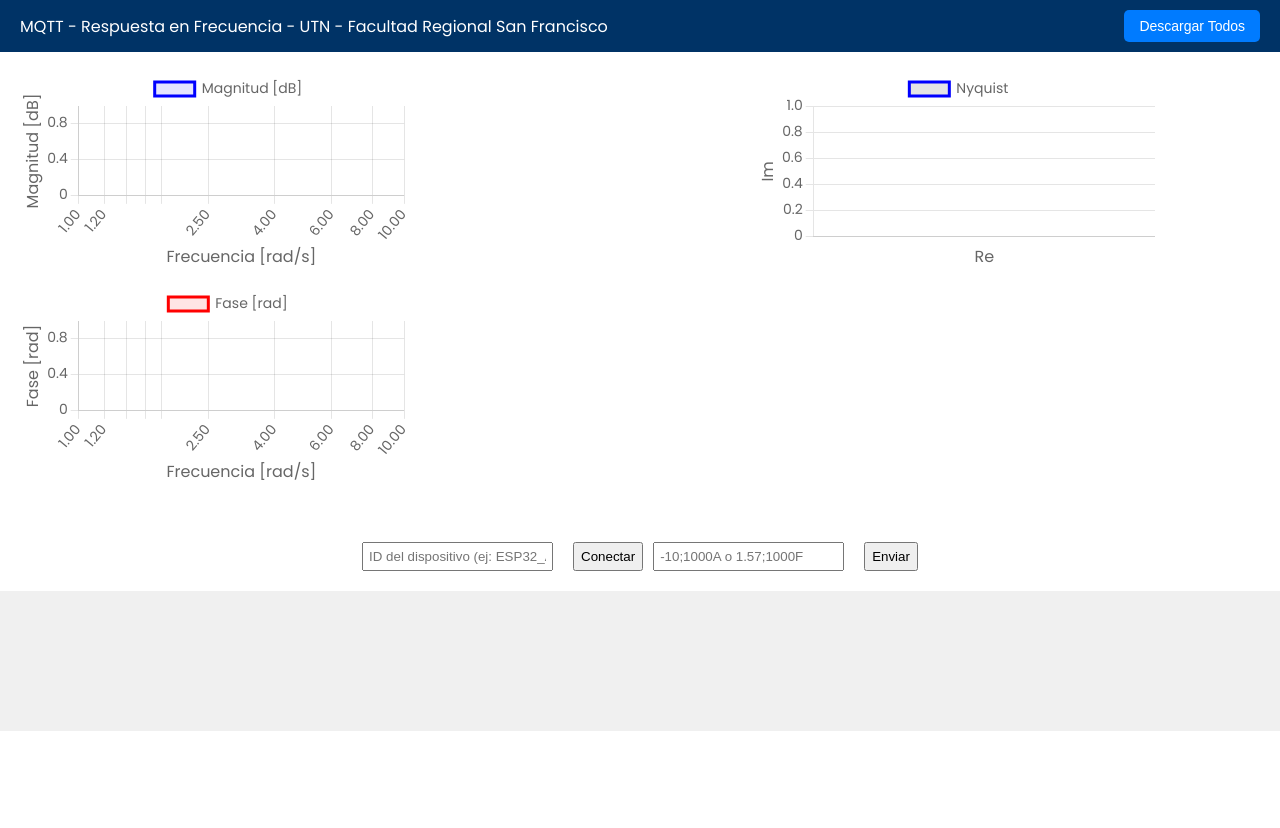
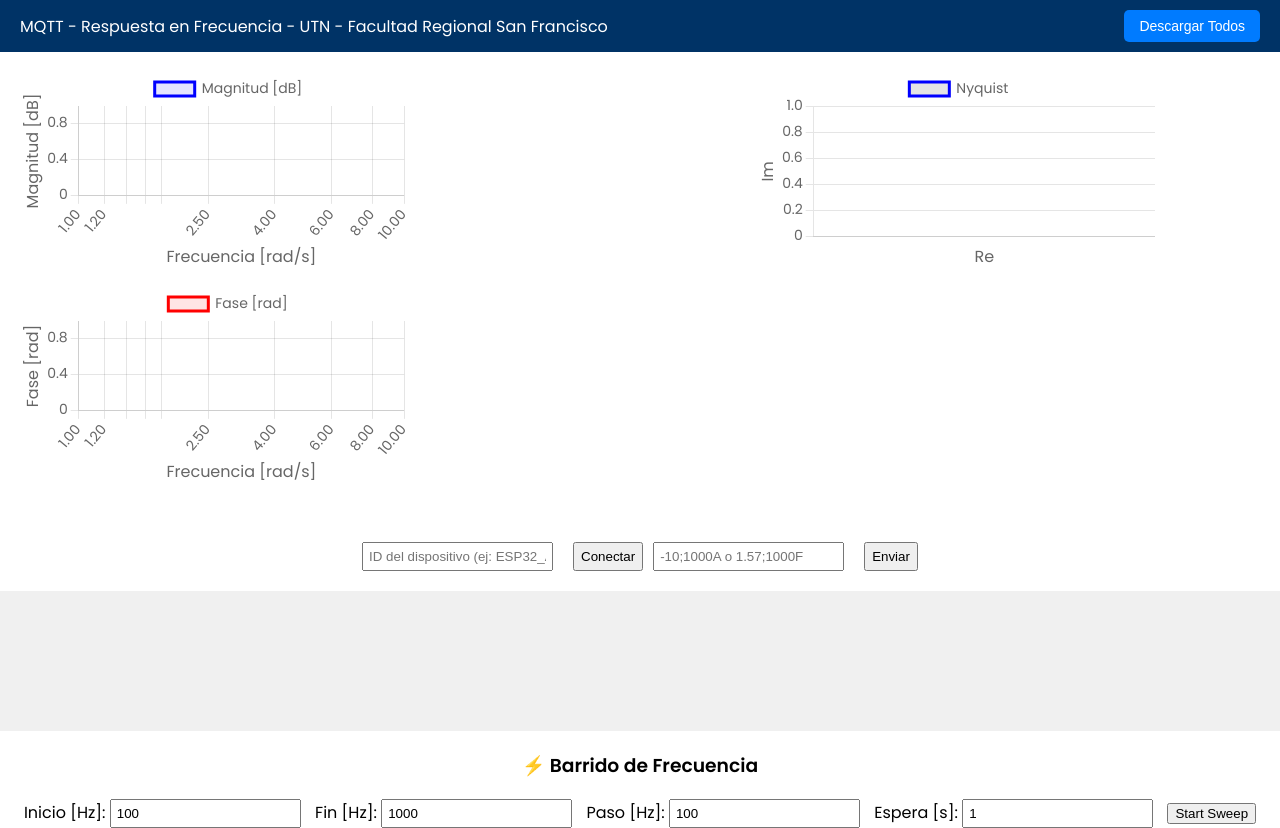
Before and after one commit to Eltomyalfonzo/WebApp_Electronica, a website: page index.html in a window 1280 px wide. Before the commit the page ends 800 px from the top, so only its background shows below. Drawn offline with nearby package versions, Linux system fonts and the light colour scheme; no server answers.

Commit message:
Update index.html

```diff
--- a/index.html
+++ b/index.html
@@ -61,6 +61,15 @@
 </form>
 
 <pre id="log"></pre>
+<!-- === Barrido de Frecuencia === -->
+<div style="text-align:center; margin-top:20px;">
+  <h3>⚡ Barrido de Frecuencia</h3>
+  <label>Inicio [Hz]: <input id="startFreq" type="number" value="100" step="1"></label>
+  <label>Fin [Hz]: <input id="endFreq" type="number" value="1000" step="1"></label>
+  <label>Paso [Hz]: <input id="stepFreq" type="number" value="100" step="1"></label>
+  <label>Espera [s]: <input id="waitTime" type="number" value="1" step="0.1"></label>
+  <button onclick="startSweep()">Start Sweep</button>
+</div>
 
 <script>
 const socket = io();
```
